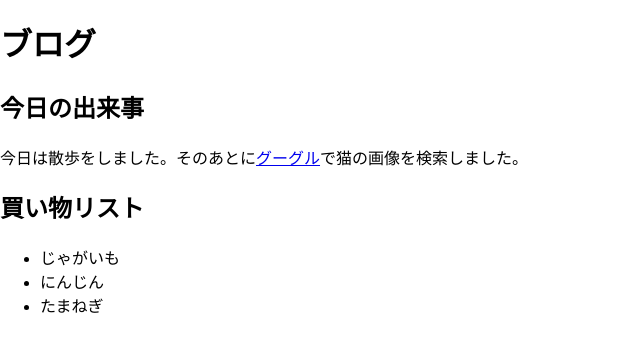
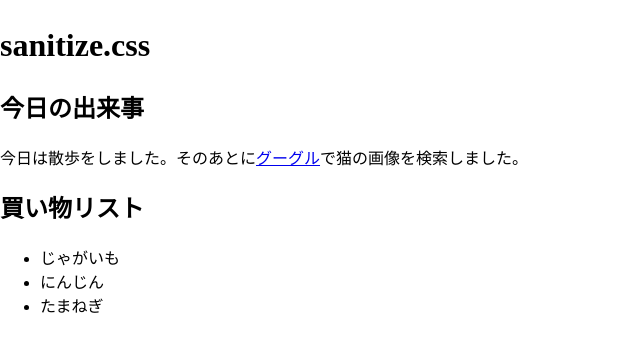
Before and after one commit to RyoHirakawa/compare-reset-css, a plain HTML site: page sanitize-css.html in a window 1280 px wide. Shown: the whole page, without its empty margins (0-640 px from the left). Drawn offline with Linux system fonts and the light colour scheme.

Commit message:
fix titles

```diff
--- a/sanitize-css.html
+++ b/sanitize-css.html
@@ -4,10 +4,10 @@
     <meta charset="UTF-8" />
     <meta name="viewport" content="width=device-width, initial-scale=1.0" />
     <link rel="stylesheet" href="./style/sanitize.css" />
-    <title>ブラウザデフォルト</title>
+    <title>sanitize.css</title>
   </head>
   <body>
-    <h1>ブログ</h1>
+    <h1>sanitize.css</h1>
     <h2>今日の出来事</h2>
     <p>
       今日は散歩をしました。そのあとに<a href="https://google.com">グーグル</a
```
Also changed, not shown: default.html (+1 -1 lines), destyle-css.html (+2 -2 lines), reset-css.html (+2 -2 lines).
